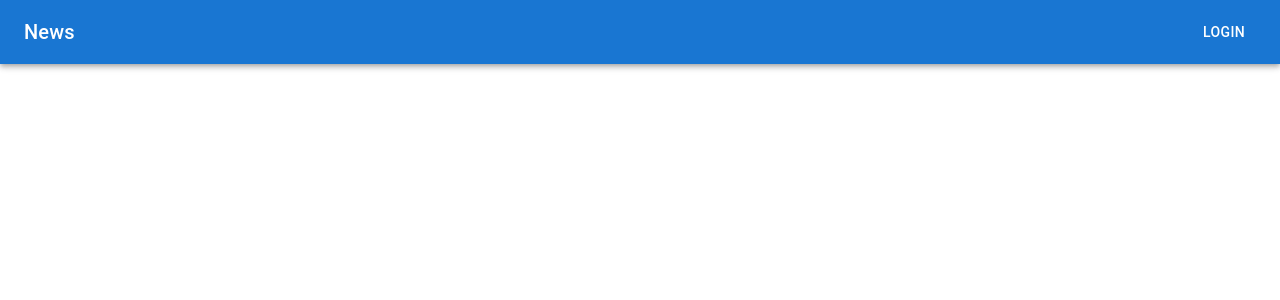
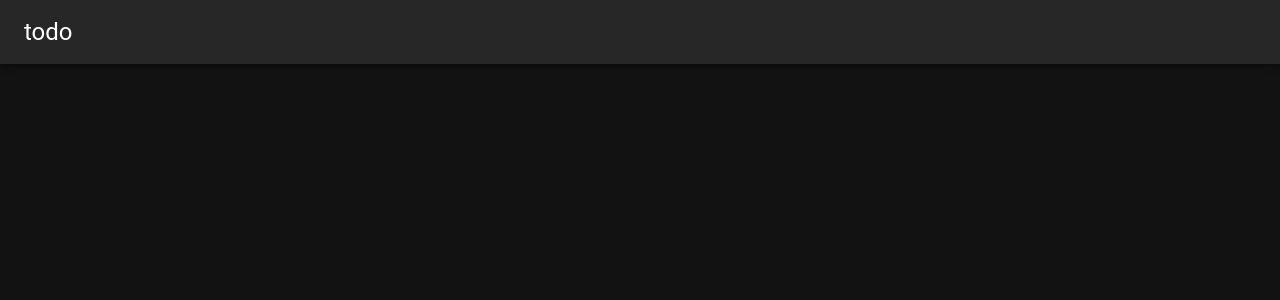
Before and after one commit to xalivo/todo, a React (Vite) app: page / in a window 1280 px wide. Shown: the top 300 px of the page. Built offline with nearby package versions, Linux system fonts and the light colour scheme.

Commit message:
created top app bar

```diff
--- a/src/App.tsx
+++ b/src/App.tsx
@@ -1,16 +1,15 @@
-import {AppBar, Box, Button, Toolbar, Typography} from "@mui/material";
+import {AppBar, Toolbar, Typography} from "@mui/material";
 
 const App = () => {
-    return (<Box sx={{ width: '100%', height: '100vh', margin: 0 }}>
-        <AppBar position="static">
+    return (<>
+        <AppBar position={"sticky"}>
             <Toolbar>
-                <Typography variant="h6" component="div" sx={{ flexGrow: 1 }}>
-                    News
+                <Typography variant="h5" component="div" sx={{flexGrow: 1}}>
+                    todo
                 </Typography>
-                <Button color="inherit">Login</Button>
             </Toolbar>
         </AppBar>
-    </Box>);
+    </>);
 }
 
 export default App;
--- a/src/main.tsx
+++ b/src/main.tsx
@@ -1,11 +1,19 @@
 import {StrictMode} from 'react'
 import {createRoot} from 'react-dom/client'
 import App from './App.tsx'
-import {CssBaseline} from "@mui/material";
+import {createTheme, CssBaseline, ThemeProvider} from "@mui/material";
+
+const darkTheme = createTheme({
+    palette: {
+        mode: 'dark',
+    },
+});
 
 createRoot(document.getElementById('root')!).render(
     <StrictMode>
-        <CssBaseline/>
-        <App/>
+        <ThemeProvider theme={darkTheme}>
+            <CssBaseline/>
+            <App/>
+        </ThemeProvider>
     </StrictMode>,
 )
```
